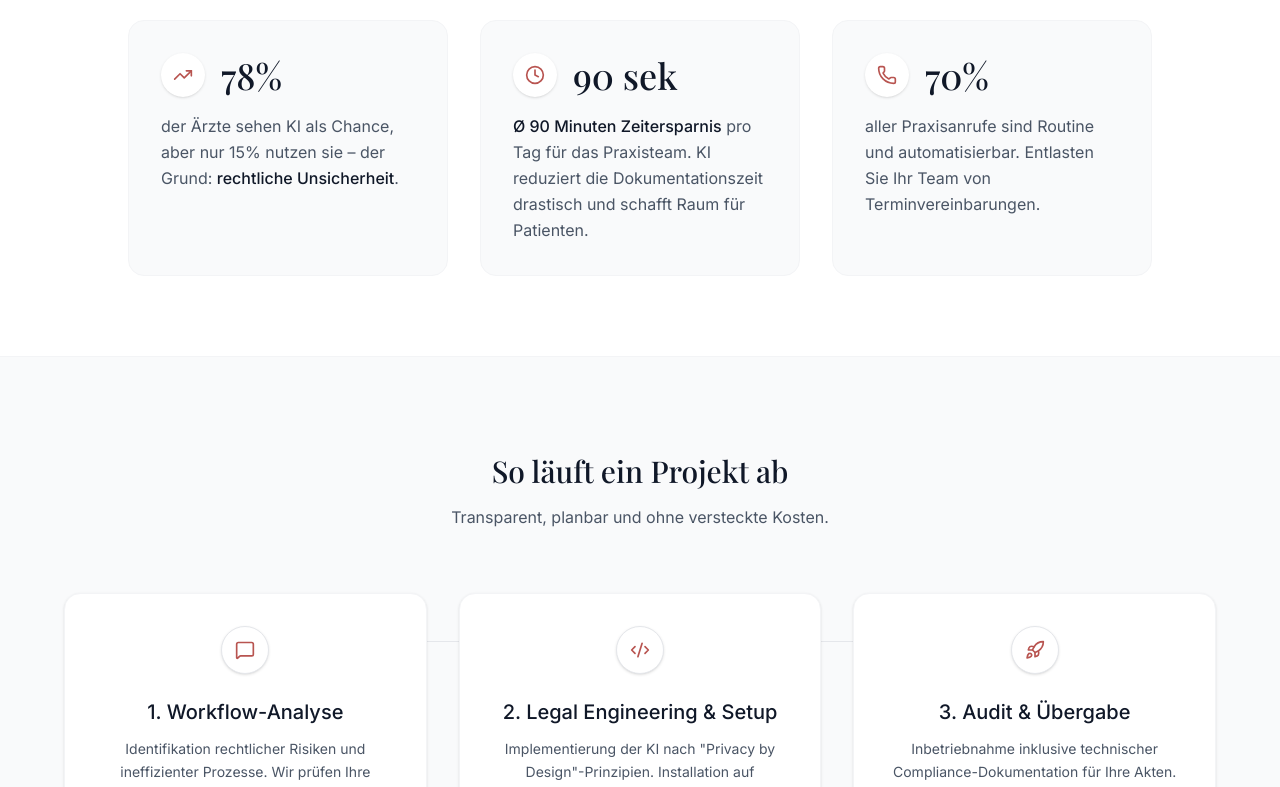
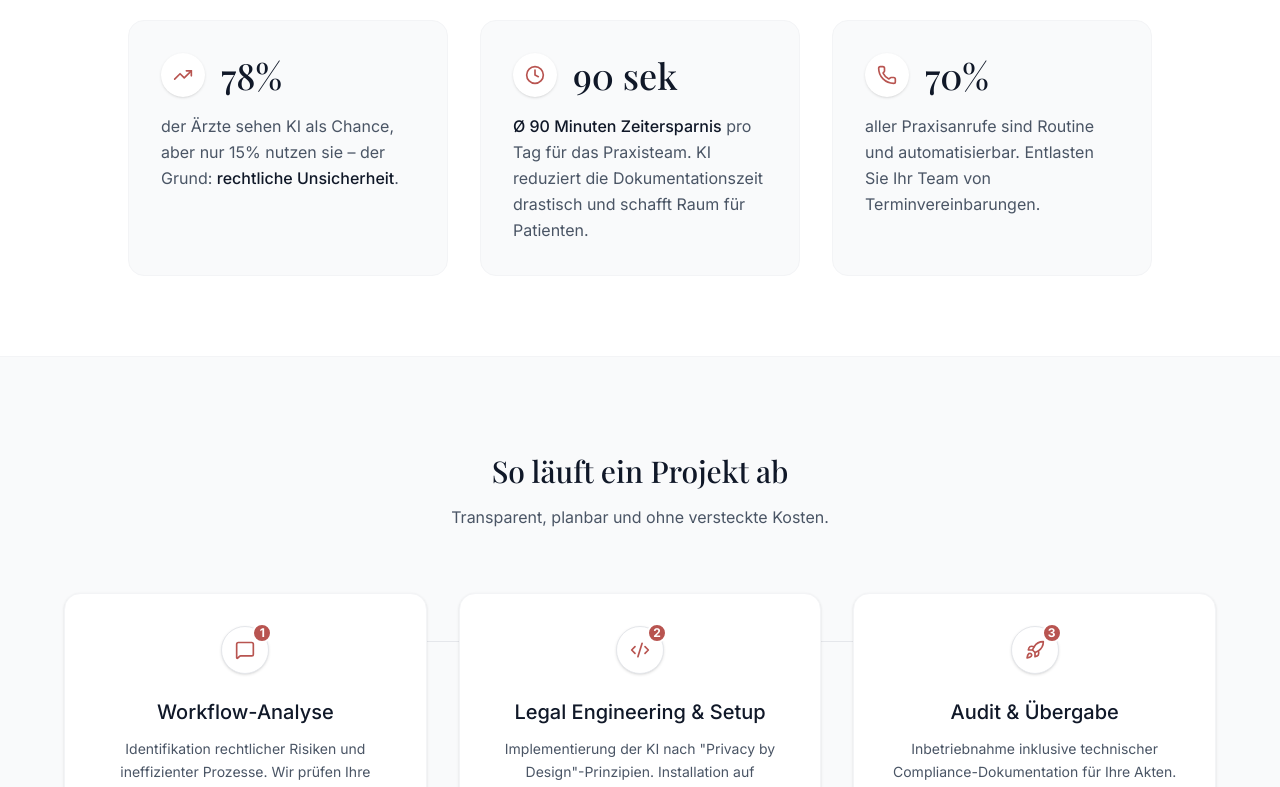
Before and after one commit to fonkape/legalmedtech, a Next.js app: page / in a window 1280 px wide. Shown: the part 2000-2787 px from the top of the page. Built offline with nearby package versions, Linux system fonts and the light colour scheme; a web font is replaced by a local one.

Commit message:
Design and content refinements round 2

```diff
--- a/src/components/Footer.tsx
+++ b/src/components/Footer.tsx
@@ -14,7 +14,7 @@ export function Footer() {
                         </div>
                         <p className="text-sm text-gray-500 leading-relaxed mb-6">
                             Legal Engineering für die Gesundheitsbranche.
-                            Wir verbinden medizinische Exzellenz mit rechtssicherer KI-Technologie.
+                            Ich verbinde medizinische Exzellenz mit rechtssicherer KI-Technologie.
                         </p>
                         <div className="flex gap-4">
                             {/* Social Icons Mockup */}
@@ -30,7 +30,7 @@ export function Footer() {
                             <li><Link href="#" className="hover:text-primary transition-colors">KI-Empfang</Link></li>
                             <li><Link href="#" className="hover:text-primary transition-colors">Arztbrief-Automation</Link></li>
                             <li><Link href="#" className="hover:text-primary transition-colors">Compliance-Check</Link></li>
-                            <li><Link href="#" className="hover:text-primary transition-colors">Supply Chain</Link></li>
+                            <li><Link href="#" className="hover:text-primary transition-colors">Self-Check-In</Link></li>
                         </ul>
                     </div>
 
@@ -66,7 +66,7 @@ export function Footer() {
 
                 <div className="border-t border-gray-100 pt-8 flex flex-col md:flex-row justify-between items-center gap-4">
                     <p className="text-sm text-gray-400">
-                        © 2025 Daniel Kleiboldt. Made with ❤️ in Germany.
+                        © 2025 Daniel Kleiboldt. Made with <span className="text-primary">❤️</span> in Germany.
                     </p>
                     <div className="flex gap-6">
                         {/* Trust Badges Mockup */}
--- a/src/components/InteractivePraxis.tsx
+++ b/src/components/InteractivePraxis.tsx
@@ -59,7 +59,7 @@ export function InteractivePraxis() {
     const activeData = hotspots.find(h => h.id === activeHotspot);
 
     return (
-        <section className="py-32 bg-[#FDFBF7] overflow-hidden relative">
+        <section className="py-32 bg-transparent overflow-hidden relative">
             <div className="container mx-auto px-4 md:px-6 relative z-10">
                 <div className="text-center mb-20">
                     <h2 className="text-4xl md:text-5xl font-serif font-bold text-text-primary mb-6">
--- a/src/components/Navbar.tsx
+++ b/src/components/Navbar.tsx
@@ -12,10 +12,10 @@ export function Navbar() {
                     </div>
                     <div className="h-8 w-px bg-gray-200"></div>
                     <div className="flex flex-col justify-center">
-                        <span className="font-sans text-lg font-bold text-gray-900 leading-none mb-1">
+                        <span className="font-sans text-xl font-bold text-gray-900 leading-none mb-1">
                             Daniel Kleiboldt
                         </span>
-                        <span className="font-sans text-[11px] font-bold text-gray-400 uppercase tracking-[0.15em] leading-none">
+                        <span className="font-sans text-[10px] font-bold text-gray-500 uppercase tracking-[0.2em] leading-none">
                             BÜRO FÜR LEGAL ENGINEERING
                         </span>
                     </div>
--- a/src/components/SolutionOverview.tsx
+++ b/src/components/SolutionOverview.tsx
@@ -19,10 +19,11 @@ export function SolutionOverview() {
 
                     {/* Step 1 */}
                     <div className="relative z-10 bg-white p-8 rounded-2xl shadow-sm border border-gray-100">
-                        <div className="w-12 h-12 bg-white border border-gray-200 rounded-full flex items-center justify-center mb-6 mx-auto shadow-sm text-primary">
+                        <div className="relative w-12 h-12 bg-white border border-gray-200 rounded-full flex items-center justify-center mb-6 mx-auto shadow-sm text-primary">
                             <MessageSquare className="w-5 h-5" />
+                            <div className="absolute -top-1 -right-1 w-5 h-5 bg-primary text-white text-xs font-bold rounded-full flex items-center justify-center border-2 border-white">1</div>
                         </div>
-                        <h3 className="text-xl font-medium text-gray-900 mb-3 text-center">1. Workflow-Analyse</h3>
+                        <h3 className="text-xl font-medium text-gray-900 mb-3 text-center">Workflow-Analyse</h3>
                         <p className="text-gray-600 text-center text-sm leading-relaxed">
                             Identifikation rechtlicher Risiken und ineffizienter Prozesse. Wir prüfen Ihre bestehende Infrastruktur und definieren klare Ziele.
                         </p>
@@ -30,10 +31,11 @@ export function SolutionOverview() {
 
                     {/* Step 2 */}
                     <div className="relative z-10 bg-white p-8 rounded-2xl shadow-sm border border-gray-100">
-                        <div className="w-12 h-12 bg-white border border-gray-200 rounded-full flex items-center justify-center mb-6 mx-auto shadow-sm text-primary">
+                        <div className="relative w-12 h-12 bg-white border border-gray-200 rounded-full flex items-center justify-center mb-6 mx-auto shadow-sm text-primary">
                             <Code2 className="w-5 h-5" />
+                            <div className="absolute -top-1 -right-1 w-5 h-5 bg-primary text-white text-xs font-bold rounded-full flex items-center justify-center border-2 border-white">2</div>
                         </div>
-                        <h3 className="text-xl font-medium text-gray-900 mb-3 text-center">2. Legal Engineering & Setup</h3>
+                        <h3 className="text-xl font-medium text-gray-900 mb-3 text-center">Legal Engineering & Setup</h3>
                         <p className="text-gray-600 text-center text-sm leading-relaxed">
                             Implementierung der KI nach "Privacy by Design"-Prinzipien. Installation auf deutschen Servern oder lokal in Ihrer Praxis.
                         </p>
@@ -41,10 +43,11 @@ export function SolutionOverview() {
 
                     {/* Step 3 */}
                     <div className="relative z-10 bg-white p-8 rounded-2xl shadow-sm border border-gray-100">
-                        <div className="w-12 h-12 bg-white border border-gray-200 rounded-full flex items-center justify-center mb-6 mx-auto shadow-sm text-primary">
+                        <div className="relative w-12 h-12 bg-white border border-gray-200 rounded-full flex items-center justify-center mb-6 mx-auto shadow-sm text-primary">
                             <Rocket className="w-5 h-5" />
+                            <div className="absolute -top-1 -right-1 w-5 h-5 bg-primary text-white text-xs font-bold rounded-full flex items-center justify-center border-2 border-white">3</div>
                         </div>
-                        <h3 className="text-xl font-medium text-gray-900 mb-3 text-center">3. Audit & Übergabe</h3>
+                        <h3 className="text-xl font-medium text-gray-900 mb-3 text-center">Audit & Übergabe</h3>
                         <p className="text-gray-600 text-center text-sm leading-relaxed">
                             Inbetriebnahme inklusive technischer Compliance-Dokumentation für Ihre Akten. Schulung Ihres Teams für den sicheren Umgang.
                         </p>
```
